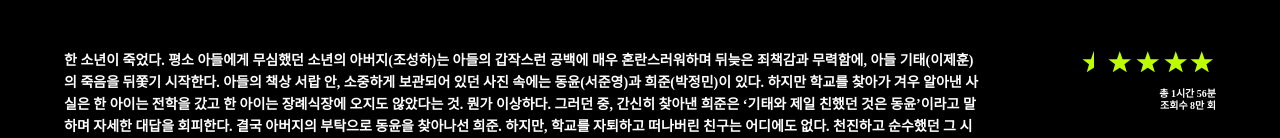
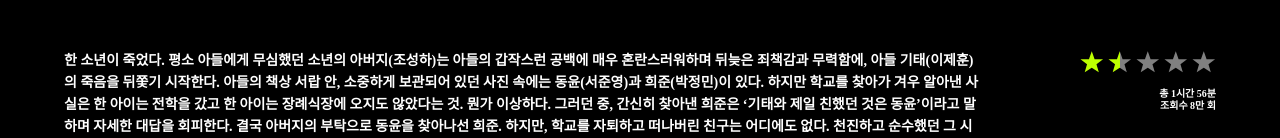
Before and after one commit to undergndofficial/client, a React (Create React App) app: page /player in a window 1280 px wide. Shown: the part 963-1101 px from the top of the page. Built offline with nearby package versions, Linux system fonts and the light colour scheme; what emotion-normalize would draw is missing.

Commit message:
style: 플레이어 페이지 별, 하트 아이콘 스타일 수정

```diff
--- a/src/pages/MoviePlayer/index.tsx
+++ b/src/pages/MoviePlayer/index.tsx
@@ -13,11 +13,10 @@ import {
   MovieDetailDiv,
   IconWrapper,
   RunningTimeDiv,
-  RatingWrapper,
   PlayerWrapper,
+  HeartIcon,
 } from './style';
 import ReactPlayer from 'react-player';
-import { FaHeart } from 'react-icons/fa';
 import { PiFlagPennantFill } from 'react-icons/pi';
 import Rating from 'react-star-ratings';
 import { Controls } from './PlayerControl';
@@ -122,6 +121,13 @@ function MoviePlayer() {
     };
   }, [playing, volume, fullScreen]);
 
+  // 임시 데이터
+  const [isLike, setIsLike] = useState(false);
+  // 하트 버튼 클릭 핸들러
+  const onClickLikeButton = useCallback(() => {
+    setIsLike((prev) => !prev);
+  }, []);
+
   return (
     <Container>
       <PlayerWrapper
@@ -178,7 +184,11 @@ function MoviePlayer() {
             />
           </div>
           <IconWrapper>
-            <FaHeart size="23" />
+            <HeartIcon
+              size="23"
+              onClick={onClickLikeButton}
+              selected={isLike}
+            />
             <PiFlagPennantFill size="25" />
           </IconWrapper>
         </TitleDiv>
@@ -199,15 +209,13 @@ function MoviePlayer() {
             일이 벌어진 걸까?
           </div>
           <div>
-            <RatingWrapper>
-              <Rating
-                rating={4.5}
-                starEmptyColor="transparent"
-                starRatedColor="#bdff00"
-                starDimension="1.5rem"
-                starSpacing="2px"
-              />
-            </RatingWrapper>
+            <Rating
+              rating={1.5}
+              starEmptyColor="grey"
+              starRatedColor="#bdff00"
+              starDimension="1.5rem"
+              starSpacing="2px"
+            />
             <RunningTimeDiv>
               총 1시간 56분
               <br />
--- a/src/pages/MoviePlayer/style.tsx
+++ b/src/pages/MoviePlayer/style.tsx
@@ -1,5 +1,6 @@
 import styled from '@emotion/styled';
 import theme from 'styles/theme';
+import { FaHeart } from 'react-icons/fa';
 
 export const Container = styled.div`
   display: flex;
@@ -10,7 +11,6 @@ export const Container = styled.div`
   color: var(--color-font);
   width: 100%;
   box-sizing: border-box;
-  cursor: pointer;
   padding-bottom: 5rem;
 `;
 
@@ -35,6 +35,7 @@ export const IconWrapper = styled.div`
   display: flex;
   align-items: center;
   gap: 2rem;
+  cursor: pointer;
 `;
 
 export const DescriptionDiv = styled.div`
@@ -67,13 +68,6 @@ export const RunningTimeDiv = styled.div`
   }
 `;
 
-export const RatingWrapper = styled.div`
-  direction: rtl;
-  @media ${theme.device.tablet}, ${theme.device.phone} {
-    direction: ltr;
-  }
-`;
-
 export const MovieDetailDiv = styled.div`
   color: var(--color-textgrey);
   display: flex;
@@ -87,3 +81,8 @@ export const PlayerWrapper = styled.div`
   position: relative;
   width: 100%;
 `;
+
+export const HeartIcon = styled(FaHeart)<{ selected?: boolean }>`
+  color: ${(props) =>
+    props.selected ? 'var(--color-heartlike)' : 'var(--color-font)'};
+`;
--- a/src/styles/globalStyle.tsx
+++ b/src/styles/globalStyle.tsx
@@ -15,6 +15,7 @@ const baseStyle = css`
     --color-star3: #d3f7ff;
     --color-star2: #ff8a00;
     --color-star1: #ff0000;
+    --color-heartlike: #ff0000;
   }
   html {
     @media ${theme.device.phone} {
```
